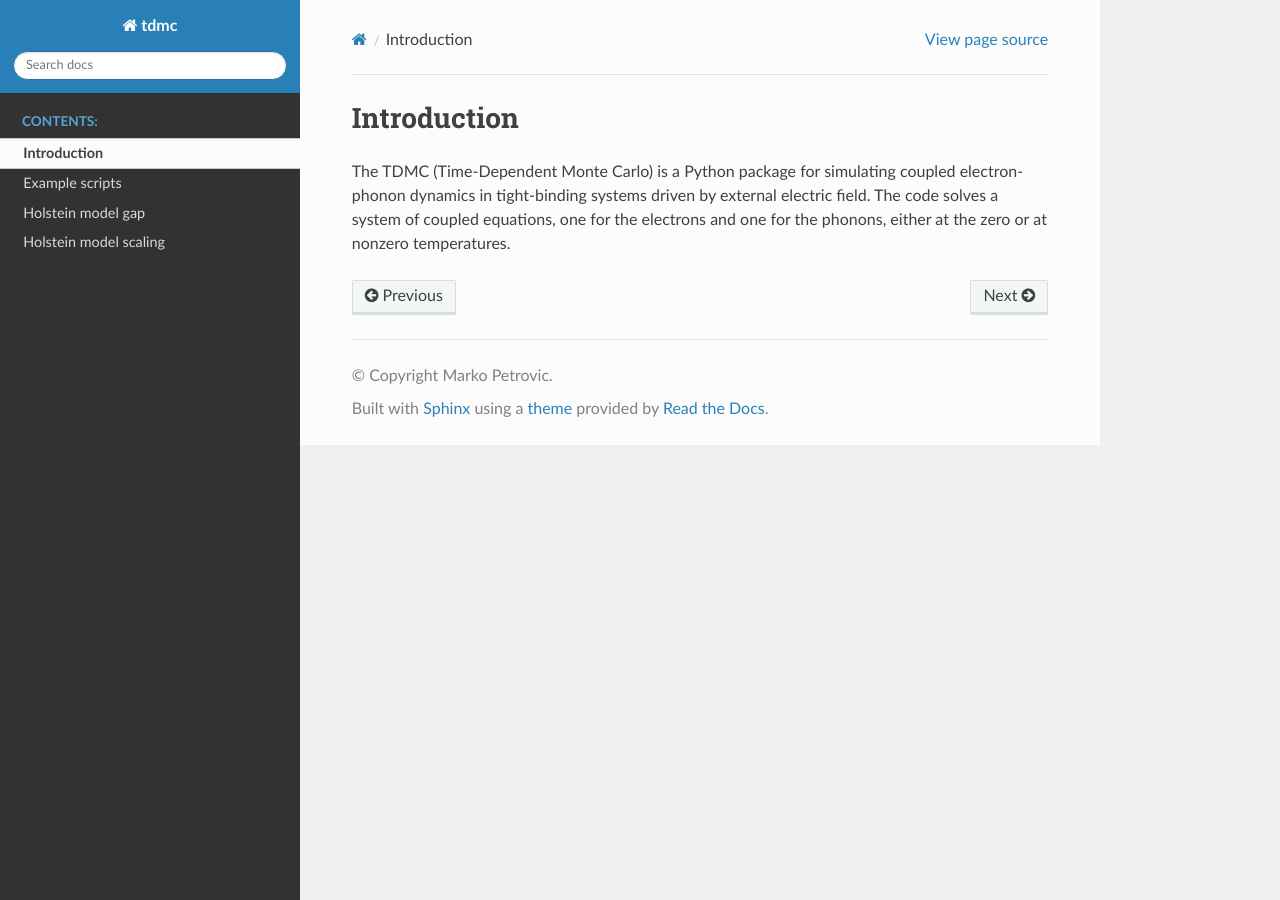
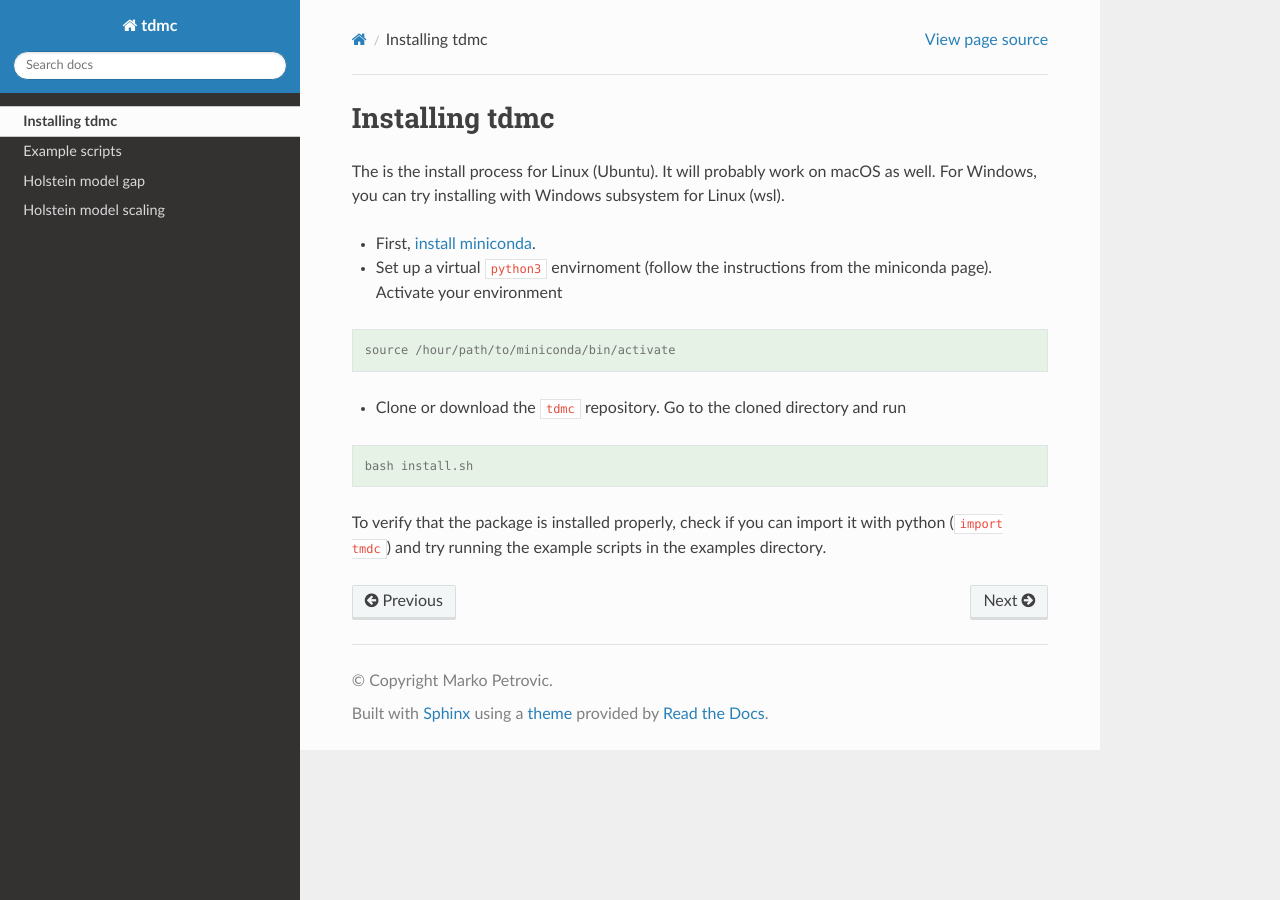
Before and after one commit to mpks/tdmc_docs, a Sphinx documentation site: the page built from doc/pages/intro.rst, in a window 1280 px wide. Built offline with Sphinx 7.4.7 and the Read the Docs theme 3.1.0, drawn with Linux system fonts in a browser that asks for light colours.

Commit message:
Add install section

```diff
--- a/doc/pages/intro.rst
+++ b/doc/pages/intro.rst
@@ -1,9 +1,26 @@
 
-Introduction
-============
+Installing tdmc
+----------------
 
-The TDMC (Time-Dependent Monte Carlo) is a Python package for simulating
-coupled electron-phonon dynamics in tight-binding systems driven by external
-electric field. The code solves a system of coupled equations, one for the
-electrons and one for the phonons, either at the zero or at nonzero
-temperatures.
+The is the install process for Linux (Ubuntu). It will probably work on macOS
+as well. For Windows, you can try installing with Windows subsystem for Linux
+(wsl).
+
+- First, `install miniconda <https://www.anaconda.com/docs/getting-started/miniconda/install#quickstart-install-instructions>`_.
+- Set up a virtual ``python3`` envirnoment (follow the instructions from the miniconda page).  Activate your environment
+
+.. code-block:: console
+
+   source /hour/path/to/miniconda/bin/activate
+
+
+- Clone or download the ``tdmc`` repository. Go to the cloned directory and
+  run
+
+.. code-block:: console
+
+   bash install.sh
+
+To verify that the package is installed properly, check if you can import it
+with python (``import tmdc``) and try running the example scripts in the
+examples directory.
```
Also changed, not shown: doc/index.rst (+7 -1 lines).
